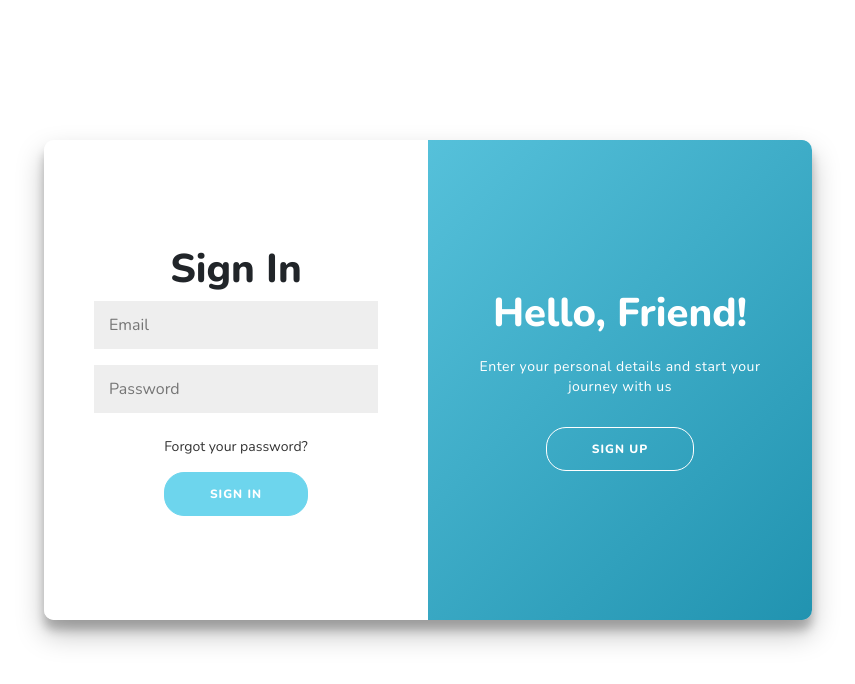
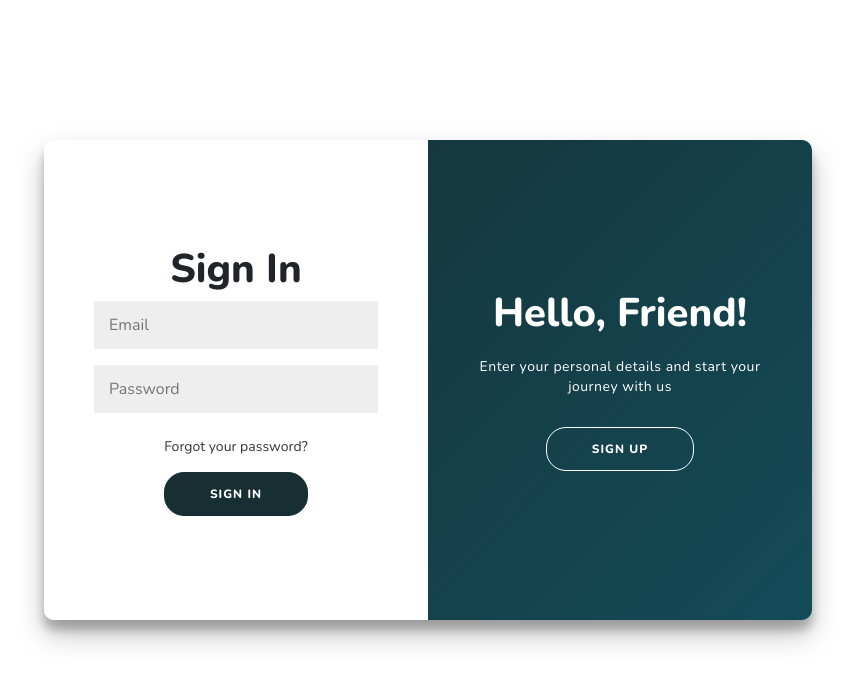
Before and after one commit to itx-jd/mega-mart, a React (Vite) app in the folder frontend/: page / in a window 1280 px wide. Shown: the top 684 px of the page, without its empty margins (212-1067 px from the left). Built offline with nearby package versions, Linux system fonts and the light colour scheme.

Commit message:
updated color

```diff
--- a/frontend/src/Components/login.css
+++ b/frontend/src/Components/login.css
@@ -1,8 +1,8 @@
 @import url("https://fonts.googleapis.com/css2?family=Nunito:wght@400;800&display=swap");
 
 :root {
-  --main-color: #6dd5ed;
-  --secondary-color: #2193b0;
+  --main-color: #172e33;
+  --secondary-color: #134b58;
   --gradient: linear-gradient(
     135deg,
     var(--main-color),
```
